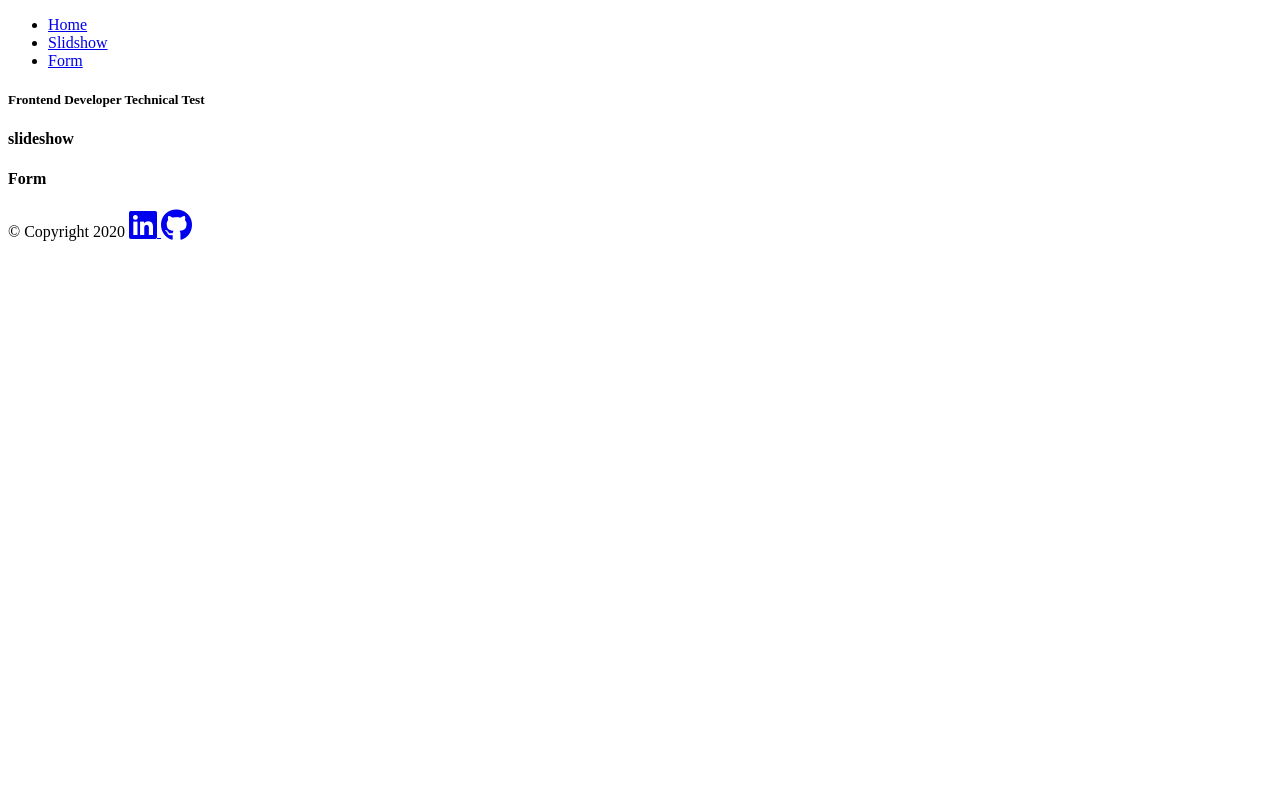
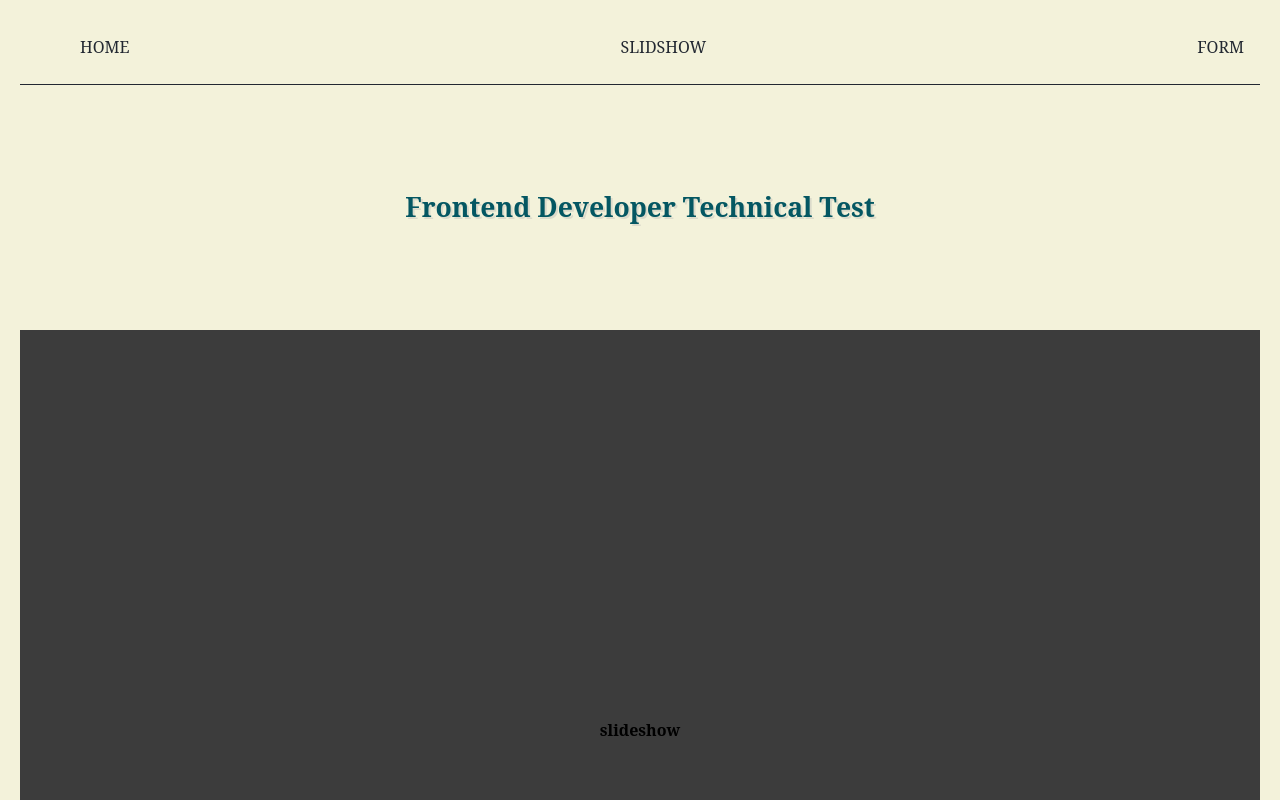
Before and after one commit to Alecsundra/NodeJs_landing_page, a website: page views/index.html in a window 1280 px wide. Shown: the top 800 px of the page. Drawn offline with Linux system fonts and the light colour scheme.

Commit message:
style link

```diff
--- a/views/index.html
+++ b/views/index.html
@@ -3,6 +3,7 @@
 <head>
     <meta charset="UTF-8">
     <meta name="viewport" content="width=device-width, initial-scale=1.0">
+    <link rel="stylesheet" type="text/css" href="/public/style/style.css">
     <title>Nodejs_landing</title>
 </head>
 <body>
@@ -19,6 +20,7 @@
         <main>
             <section id="slideshow">
               <h4>slideshow</h4>
+
             </section>
             <section id="form">
                 <h4>Form</h4>
```
